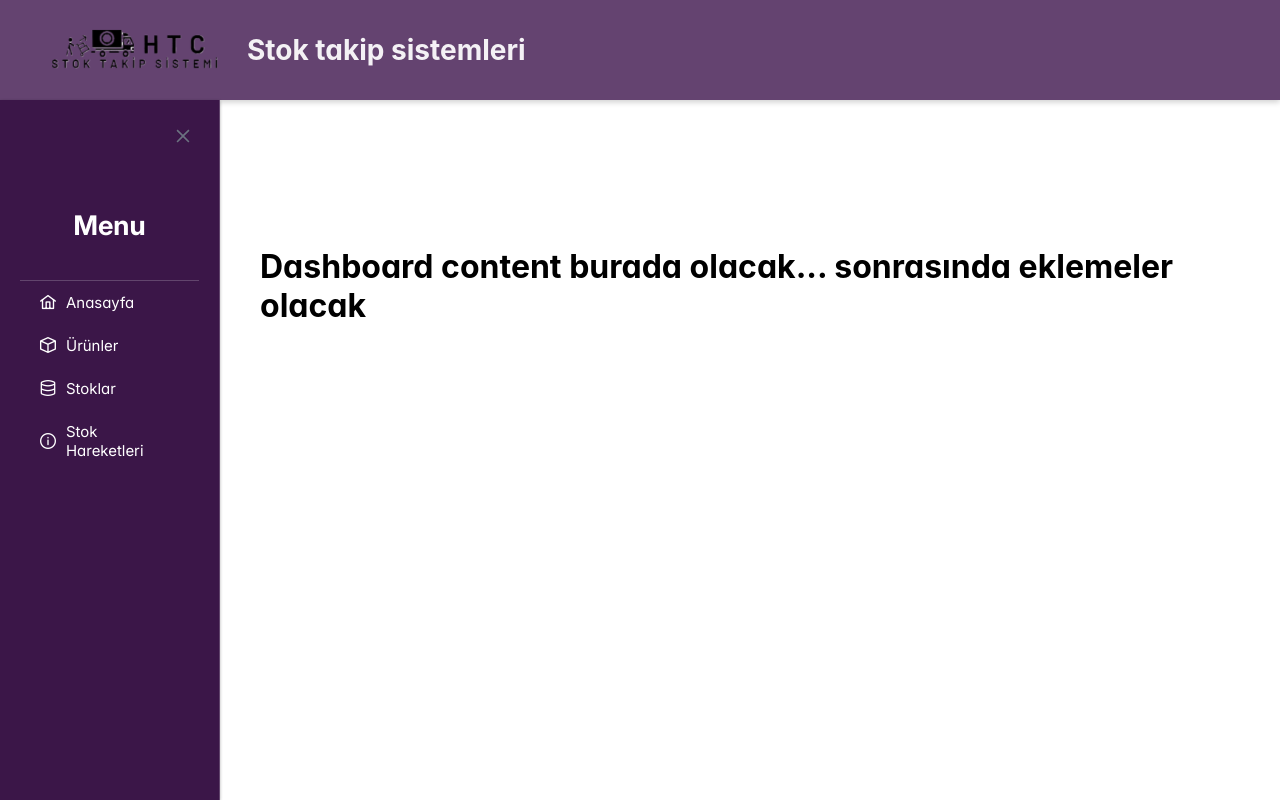
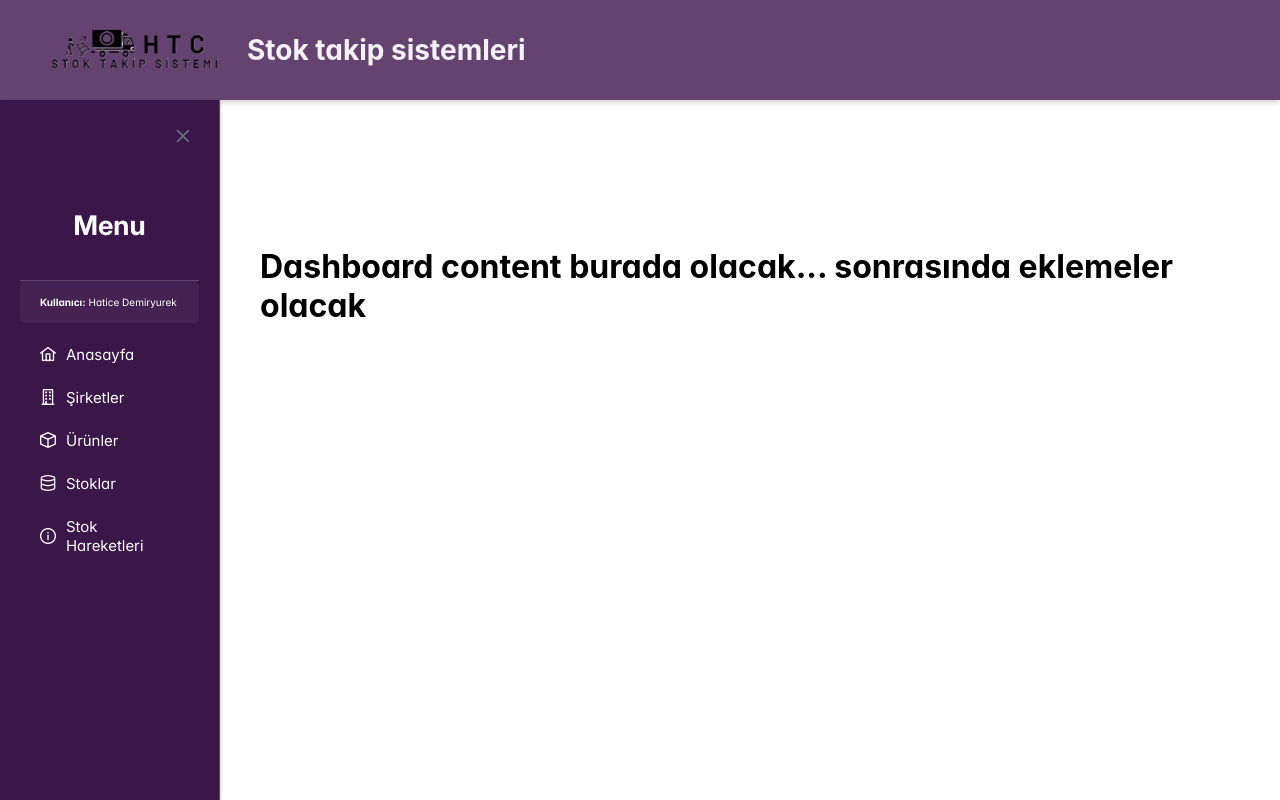
Before and after one commit to dmryrkhtc/stock-tracking-system-frontend, a React (Create React App) app: page / in a window 1280 px wide. Both pictures are taken after a click on the button 34 px from the left and 153 px from the top of the page. Built offline with nearby package versions, Linux system fonts and the light colour scheme.

Commit message:
sidebar kısmına kullanıcı ve şirketler kısmı eklendi

```diff
--- a/src/components/Sidebar.css
+++ b/src/components/Sidebar.css
@@ -52,3 +52,11 @@
 .sidebar-links li:hover {
     background: rgba(255, 90, 7, 0.948);
 }
+/* Kullanıcı alanı */
+.sidebar-user {
+    padding: 5px 20px;
+    background-color: rgba(255, 255, 255, 0.051);
+    margin-bottom: 10px;
+    border-radius: 5px;
+    font-size: 10.0px;
+}
--- a/src/components/Sidebar.jsx
+++ b/src/components/Sidebar.jsx
@@ -27,8 +27,14 @@ function SidebarMenu() {
                 <div className="sidebar-header">
                     <h2>Menu</h2>
                 </div>
+                {/* Kullanıcı alanı */}
+                <div className="sidebar-user">
+                    <p><strong>Kullanıcı:</strong> Hatice Demiryurek</p>
+
+                </div>
                 <ul className="sidebar-links">
                     <li><i className="pi pi-home"></i> Anasayfa</li>
+                    <li><i className="pi pi-building"></i> Şirketler</li>
                     <li><i className="pi pi-box"></i> Ürünler</li>
                     <li><i className="pi pi-database"></i> Stoklar</li>
                     <li><i className="pi pi-info-circle"></i> Stok Hareketleri</li>
```
